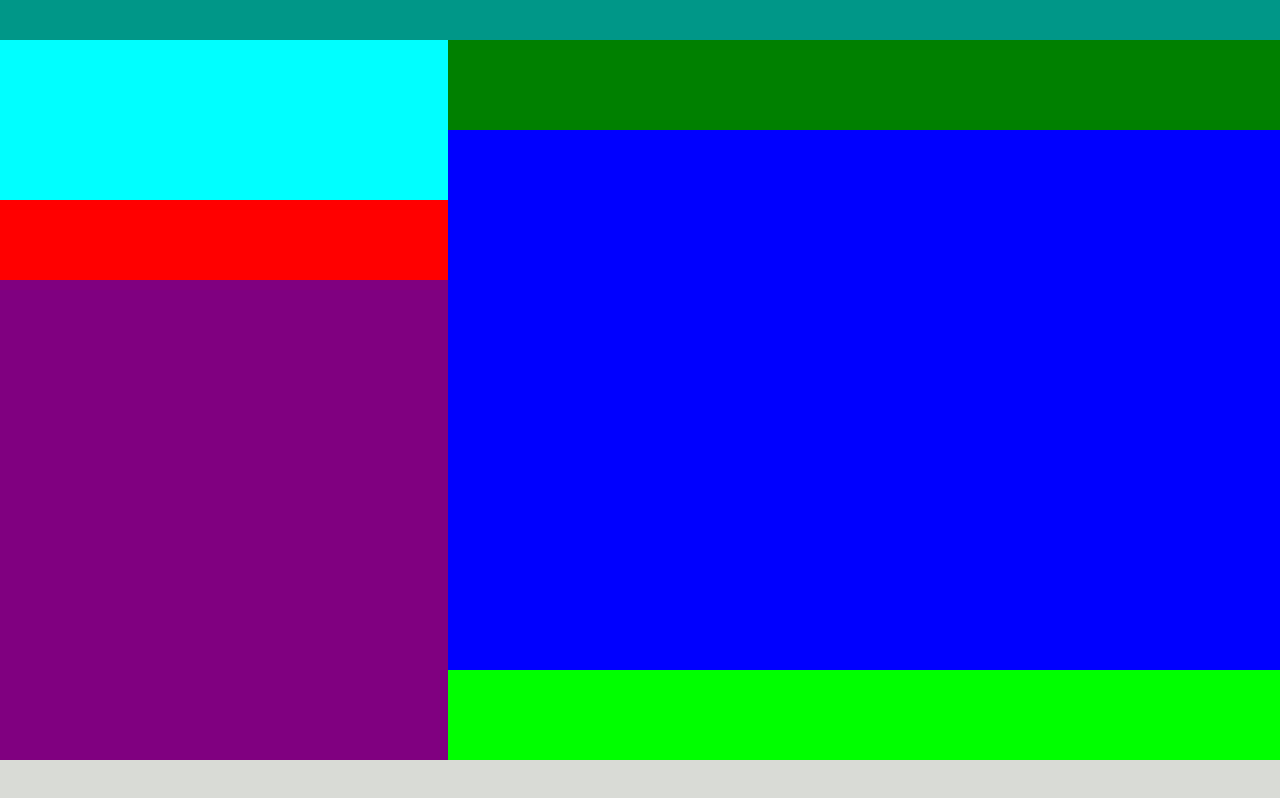
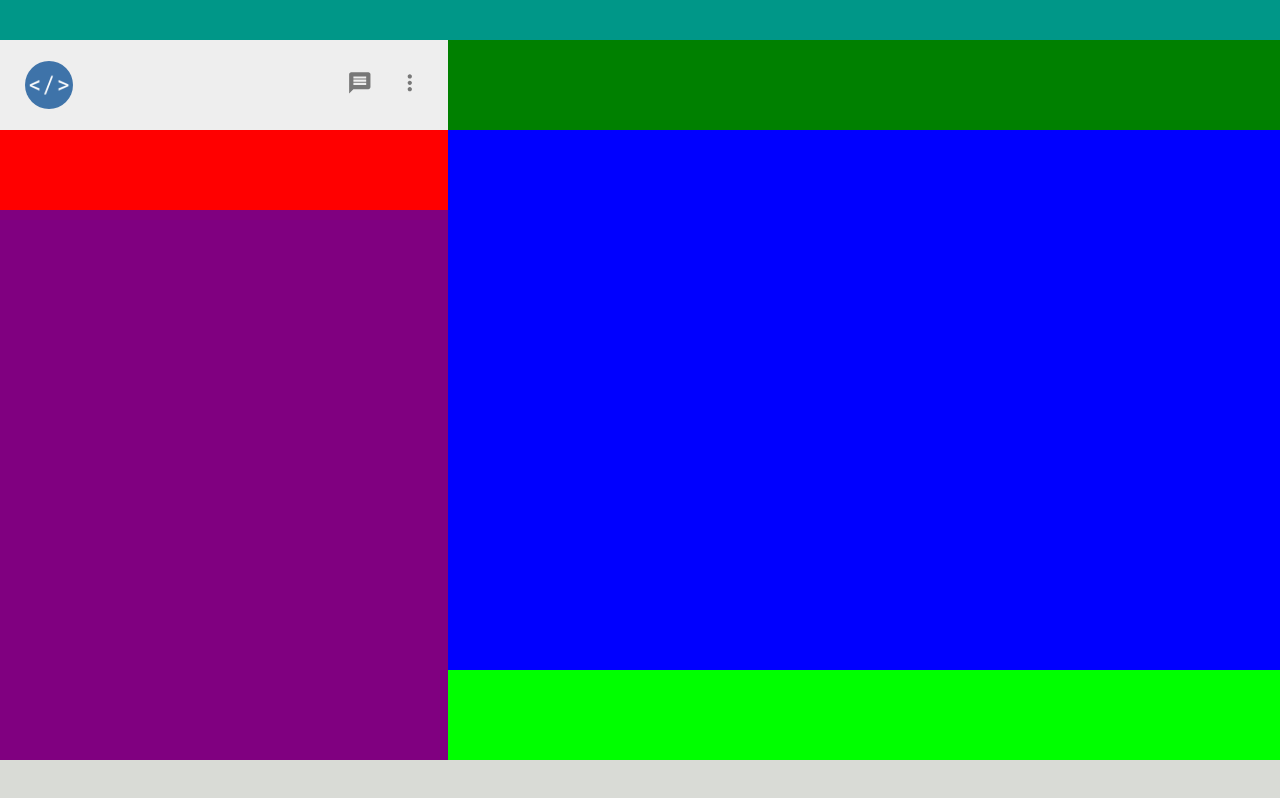
Before and after one commit to FrontendCodingYT/coding-projects, a React (Create React App) app in the folder ui_clones/reactjs/web_whatsapp_ui/: page / in a window 1280 px wide. Built offline with nearby package versions, Linux system fonts and the light colour scheme.

Commit message:
Create the Web Whatsapp UI with ReactJS - Part 2: Navigation section

```diff
--- a/ui_clones/reactjs/web_whatsapp_ui/src/App.css
+++ b/ui_clones/reactjs/web_whatsapp_ui/src/App.css
@@ -2,5 +2,5 @@
     display: flex;
     justify-content: center;
     height: 100vh;
-    background: linear-gradient(#009788 25vh, #d9dbd6 25vh);
+    background: linear-gradient(#009788 200px, #d9dbd6 200px);
 }
--- a/ui_clones/reactjs/web_whatsapp_ui/src/components/chatbox/Chatbox.css
+++ b/ui_clones/reactjs/web_whatsapp_ui/src/components/chatbox/Chatbox.css
@@ -1,16 +1,41 @@
 .chatbox {
     display: grid;
     grid-template-areas: "navigation details" "navigation chat" "search chat" "list chat" "list message";
-    grid-template-rows: 90px 70px 80px auto 90px;
     grid-template-columns: 35% auto;
     margin: 5vh 0px;
     width: 1300px;
     background-color: aliceblue;
 }
 
+.chatbox-navigation-open {
+    /* Navigation height of the open navigation state*/
+    grid-template-rows: 90px calc(200px - 5vh - 90px) 80px auto 90px;
+}
+
+.chatbox-navigation-closed {
+    /* Navigation height of the closed navigation state*/
+    grid-template-rows: 90px 0px 80px auto 90px;
+}
+
 .chatbox .navigation {
     grid-area: navigation;
-    background-color: aqua;
+    display: flex;
+    align-items: center;
+    justify-content: space-between;
+    background-color: #eeeeee;
+}
+
+.chatbox .navigation .profile-picture {
+    margin-left: 25px;
+    width: 48px;
+    height: 48px;
+    border-radius: 50%;
+}
+
+.chatbox .navigation .actions>svg {
+    margin-right: 25px;
+    color: #777777;
+    font-size: 1.6rem;
 }
 
 .chatbox .details {
--- a/ui_clones/reactjs/web_whatsapp_ui/src/components/chatbox/Chatbox.tsx
+++ b/ui_clones/reactjs/web_whatsapp_ui/src/components/chatbox/Chatbox.tsx
@@ -1,9 +1,21 @@
+import { useState } from "react";
 import "./Chatbox.css";
 
+import MessageIcon from "@material-ui/icons/Message";
+import MoreVertIcon from "@material-ui/icons/MoreVert"
+
 export default function Chatbox() {
+  const [navigationOpen, setNavigationOpen] = useState(false);
+
   return (
-    <div className="chatbox">
-      <div className="navigation"></div>
+    <div className={`chatbox ${(navigationOpen) ? 'chatbox-navigation-open' : 'chatbox-navigation-closed'}`}>
+      <div className="navigation">
+        <img className="profile-picture" src="assets/images/Frontend_Coding.png"/>
+        <div className="actions">
+          <MessageIcon/>
+          <MoreVertIcon/>
+        </div>
+      </div>
       <div className="search"></div>
       <div className="list"></div>
       <div className="details"></div>
```
Also changed, not shown: ui_clones/reactjs/web_whatsapp_ui/public/assets/images/Frontend_Coding.png (added), 1 other file (tests, documents, lock files or other folders).
